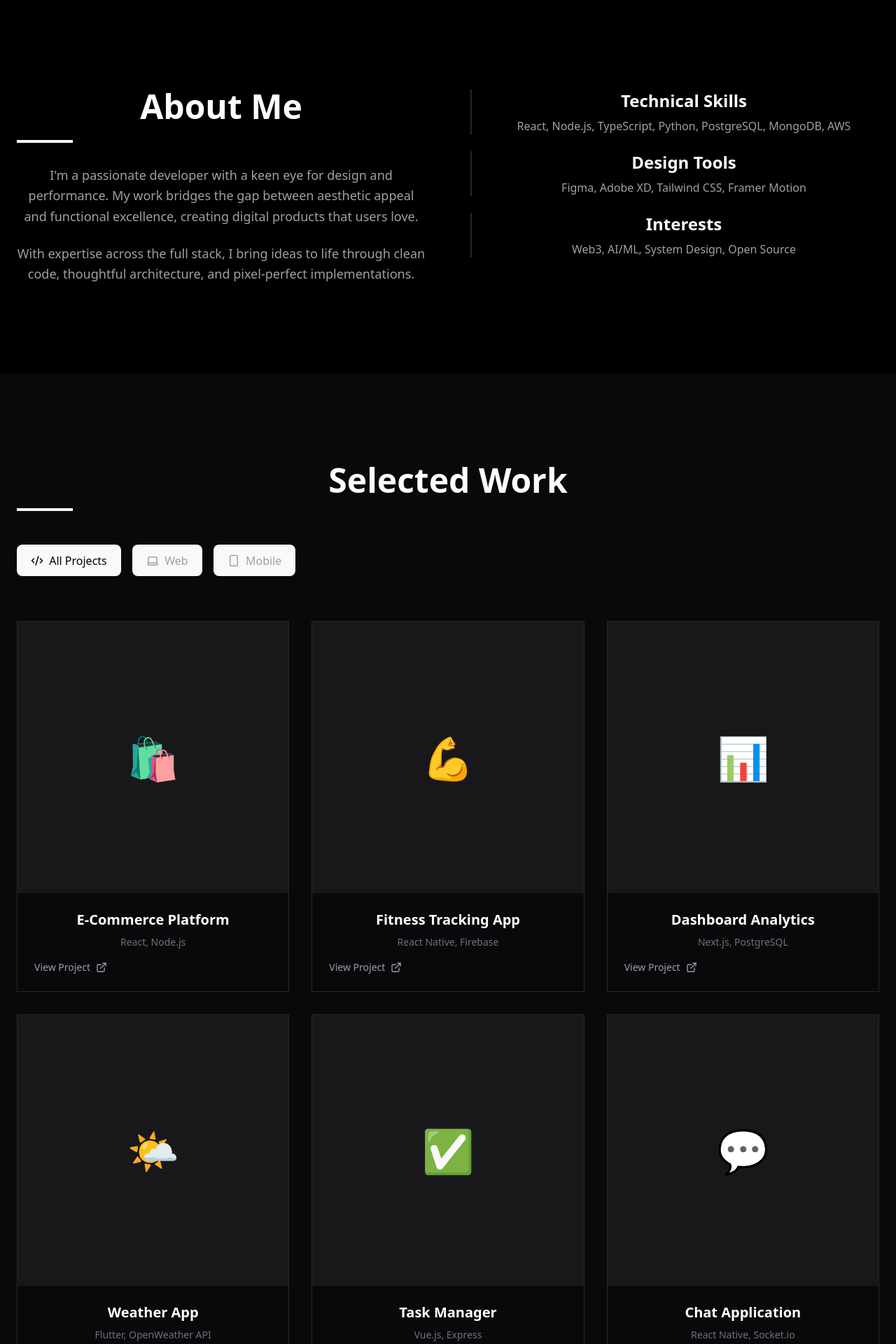
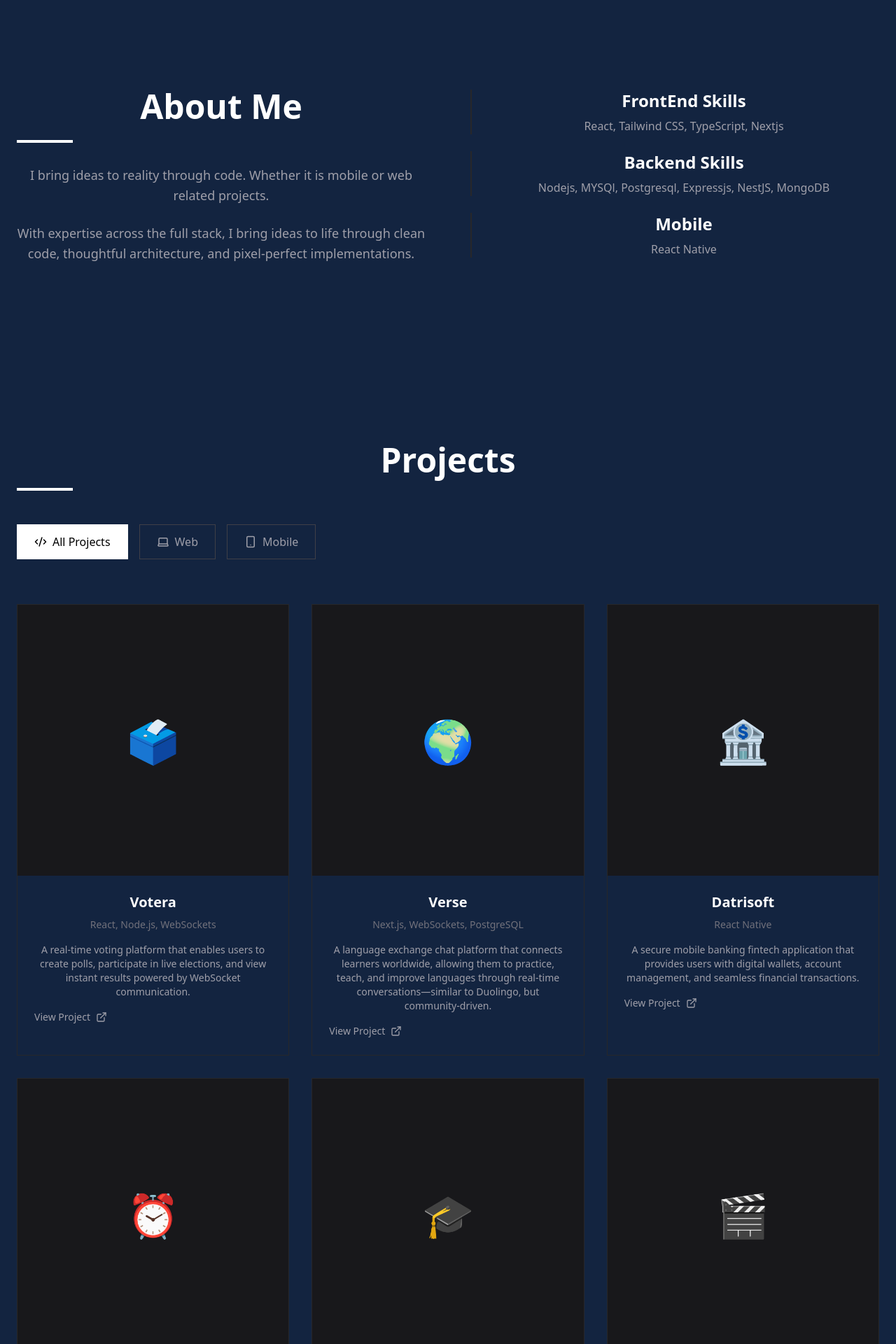
Before and after one commit to samueldobi/my-portfolio, a React (Vite) app: page / in a window 1280 px wide. Shown: the part 800-2720 px from the top of the page at 70% size. Built offline with nearby package versions, Linux system fonts and the light colour scheme.

Commit message:
add: updated projects section

```diff
--- a/src/index.css
+++ b/src/index.css
@@ -14,14 +14,14 @@
   -moz-osx-font-smoothing: grayscale;
 }
 
-a {
+/* a {
   font-weight: 500;
   color: #646cff;
   text-decoration: inherit;
 }
 a:hover {
   color: #535bf2;
-}
+} */
 
 body {
   margin: 0;
@@ -30,12 +30,12 @@ body {
   min-width: 320px;
   min-height: 100vh;
 }
-
+/*
 h1 {
   font-size: 3.2em;
   line-height: 1.1;
-}
-
+} */
+/*
 button {
   border-radius: 8px;
   border: 1px solid transparent;
@@ -66,4 +66,4 @@ button:focus-visible {
   button {
     background-color: #f9f9f9;
   }
-}
+} */
--- a/src/pages/Home.tsx
+++ b/src/pages/Home.tsx
@@ -21,14 +21,71 @@ export default function HomePage() {
     };
   }, []);
 
-  const projects = [
-    { id: 1, title: 'E-Commerce Platform', category: 'web', tech: 'React, Node.js', image: '🛍️' },
-    { id: 2, title: 'Fitness Tracking App', category: 'mobile', tech: 'React Native, Firebase', image: '💪' },
-    { id: 3, title: 'Dashboard Analytics', category: 'web', tech: 'Next.js, PostgreSQL', image: '📊' },
-    { id: 4, title: 'Weather App', category: 'mobile', tech: 'Flutter, OpenWeather API', image: '🌤️' },
-    { id: 5, title: 'Task Manager', category: 'web', tech: 'Vue.js, Express', image: '✅' },
-    { id: 6, title: 'Chat Application', category: 'mobile', tech: 'React Native, Socket.io', image: '💬' },
-  ];
+const projects = [
+  {
+    id: 1,
+    title: 'Votera',
+    category: 'web',
+    tech: 'React, Node.js, WebSockets',
+    image: '🗳️',
+    link: 'https://your-link-here.com/votera',
+    description:
+      'A real-time voting platform that enables users to create polls, participate in live elections, and view instant results powered by WebSocket communication.',
+  },
+  {
+    id: 2,
+    title: 'Verse',
+    category: 'web',
+    tech: 'Next.js, WebSockets, PostgreSQL',
+    image: '🌍',
+    link: 'https://your-link-here.com/verse',
+    description:
+      'A language exchange chat platform that connects learners worldwide, allowing them to practice, teach, and improve languages through real-time conversations—similar to Duolingo, but community-driven.',
+  },
+  {
+    id: 3,
+    title: 'Datrisoft',
+    category: 'mobile',
+    tech: 'React Native',
+    image: '🏦',
+    link: 'https://your-link-here.com/datrisoft',
+    description:
+      'A secure mobile banking fintech application that provides users with digital wallets, account management, and seamless financial transactions.',
+  },
+  {
+    id: 4,
+    title: 'Remindr',
+    category: 'mobile',
+    tech: 'React Native',
+    image: '⏰',
+    link: 'https://your-link-here.com/remindr',
+    description:
+      'A smart reminder app that helps users schedule and manage important activities such as utility payments, subscriptions, and personal tasks.',
+  },
+  {
+    id: 5,
+    title: 'Educesol',
+    category: 'web',
+    tech: 'Next.js',
+    image: '🎓',
+    link: 'https://your-link-here.com/educesol',
+    description:
+      'A comprehensive school management platform that enables students, teachers, and administrators to manage academic records, attendance, results, and overall educational processes.',
+  },
+  {
+    id: 6,
+    title: 'FilmFave',
+    category: 'web',
+    tech: 'React, Node.js',
+    image: '🎬',
+    link: 'https://your-link-here.com/filmfave',
+    description:
+      'A movie recommendation platform that helps users discover new films based on preferences, ratings, and trending content.',
+  },
+];
+
+
+
 
   const experiences = [
     { role: 'Senior Developer', company: 'Tech Corp', period: '2022 - Present' },
@@ -41,7 +98,7 @@ export default function HomePage() {
     : projects.filter(p => p.category === activeFilter);
 
   return (
-    <div className="min-h-screen bg-black text-white overflow-x-hidden">
+    <div className="min-h-screen bg-[#132440] text-white overflow-x-hidden">
       {/* CursorFollower */}
       <div
         className="fixed w-96 h-96 rounded-full pointer-events-none z-0 transition-opacity duration-300"
@@ -57,13 +114,13 @@ export default function HomePage() {
         <div className=" mx-auto px-6 py-4 flex justify-between items-center">
           <div className="text-xl font-mono tracking-wider">
             <span className="text-white">SAMUEL</span>
-            <span className="text-zinc-500">.DEV</span>
+            <span className="text-[#FF6D1F]">.DEV</span>
           </div>
-          <div className="flex gap-6">
-            <a href="#about" className="text-zinc-400 hover:text-white transition-colors duration-300">About</a>
-            <a href="#work" className="text-zinc-400 hover:text-white transition-colors duration-300">Work</a>
-            <a href="#experience" className="text-zinc-400 hover:text-white transition-colors duration-300">Experience</a>
-            <a href="#contact" className="text-zinc-400 hover:text-white transition-colors duration-300">Contact</a>
+          <div className="flex gap-6 text-[#FF6D1F]">
+            <a href="#about" className=" hover:text-white transition-colors duration-300">About</a>
+            <a href="#work" className=" hover:text-white transition-colors duration-300">Work</a>
+            <a href="#experience" className=" hover:text-white transition-colors duration-300">Experience</a>
+            <a href="#contact" className=" hover:text-white transition-colors duration-300">Contact</a>
           </div>
         </div>
       </nav>
@@ -101,7 +158,7 @@ export default function HomePage() {
             Full-stack developer specializing in crafting scalable applications
             and intuitive user interfaces that solve real problems.
           </p>
-          <div className="flex gap-6 ">
+          <div className="flex gap-6 justify-center ">
             <a href="#work" className="px-8 py-4 bg-white text-black font-medium hover:bg-zinc-200 transition-colors duration-300">
               View Projects
             </a>
@@ -120,9 +177,7 @@ export default function HomePage() {
               <h2 className="text-5xl font-bold mb-6">About Me</h2>
               <div className="w-20 h-1 bg-white mb-8"></div>
               <p className="text-zinc-400 text-lg leading-relaxed mb-6">
-                I'm a passionate developer with a keen eye for design and performance.
-                My work bridges the gap between aesthetic appeal and functional excellence,
-                creating digital products that users love.
+                 I bring ideas to reality through code. Whether it is mobile or web related projects.
               </p>
               <p className="text-zinc-400 text-lg leading-relaxed">
                 With expertise across the full stack, I bring ideas to life through
@@ -131,16 +186,16 @@ export default function HomePage() {
             </div>
             <div className="space-y-6">
               <div className="border-l-2 border-zinc-800 pl-6 hover:border-white transition-colors duration-300">
-                <h3 className="text-2xl font-semibold mb-2">Technical Skills</h3>
-                <p className="text-zinc-400">React, Node.js, TypeScript, Python, PostgreSQL, MongoDB, AWS</p>
+                <h3 className="text-2xl font-semibold mb-2">FrontEnd Skills</h3>
+                <p className="text-zinc-400">React, Tailwind CSS, TypeScript, Nextjs </p>
               </div>
               <div className="border-l-2 border-zinc-800 pl-6 hover:border-white transition-colors duration-300">
-                <h3 className="text-2xl font-semibold mb-2">Design Tools</h3>
-                <p className="text-zinc-400">Figma, Adobe XD, Tailwind CSS, Framer Motion</p>
+                <h3 className="text-2xl font-semibold mb-2">Backend Skills</h3>
+                <p className="text-zinc-400">Nodejs, MYSQl, Postgresql, Expressjs, NestJS, MongoDB</p>
               </div>
               <div className="border-l-2 border-zinc-800 pl-6 hover:border-white transition-colors duration-300">
-                <h3 className="text-2xl font-semibold mb-2">Interests</h3>
-                <p className="text-zinc-400">Web3, AI/ML, System Design, Open Source</p>
+                <h3 className="text-2xl font-semibold mb-2">Mobile</h3>
+                <p className="text-zinc-400">React Native</p>
               </div>
             </div>
           </div>
@@ -148,9 +203,9 @@ export default function HomePage() {
       </section>
 
       {/* Projects Section */}
-      <section id="work" className="py-32 px-6 bg-zinc-950">
+      <section id="work" className="py-32 px-6 ">
         <div className=" mx-auto">
-          <h2 className="text-5xl font-bold mb-4">Selected Work</h2>
+          <h2 className="text-5xl font-bold mb-4">Projects </h2>
           <div className="w-20 h-1 bg-white mb-12"></div>
 
           {/* Filter Buttons */}
@@ -193,6 +248,7 @@ export default function HomePage() {
                     {project.title}
                   </h3>
                   <p className="text-zinc-500 text-sm mb-4">{project.tech}</p>
+                   <p className="text-zinc-400 text-sm mb-4">{project.description}</p>
                   <div className="flex items-center text-zinc-400 group-hover:text-white transition-colors">
                     <span className="text-sm mr-2">View Project</span>
                     <ExternalLink size={16} />
@@ -230,7 +286,7 @@ export default function HomePage() {
       </section>
 
       {/* Contact Section */}
-      <section id="contact" className="py-32 px-6 bg-zinc-950">
+      <section id="contact" className="py-32 px-6 ">
         <div className=" mx-auto text-center">
           <h2 className="text-5xl font-bold mb-6">Let's Connect</h2>
           <p className="text-zinc-400 text-xl mb-12 max-w-2xl mx-auto">
```
